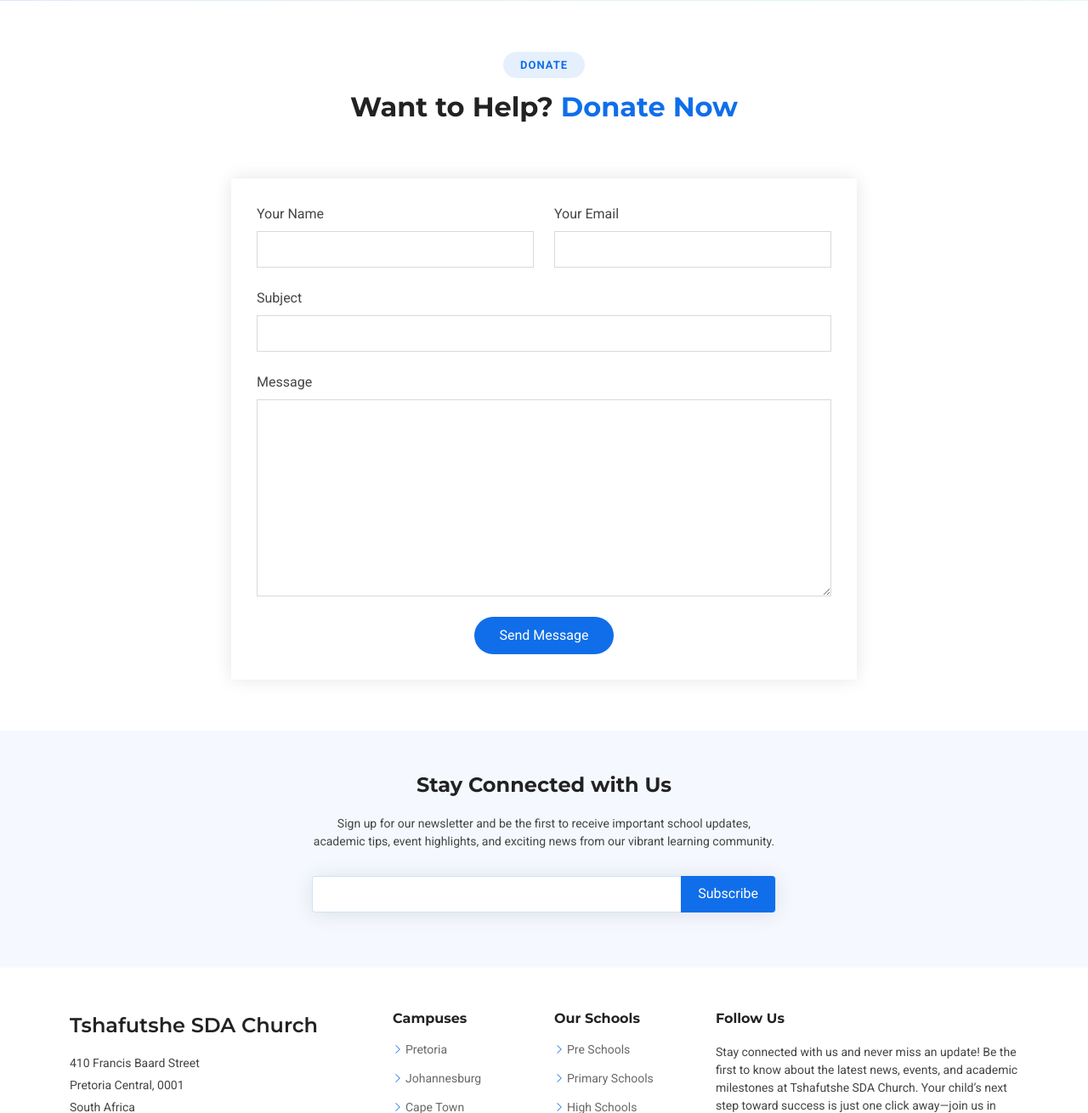
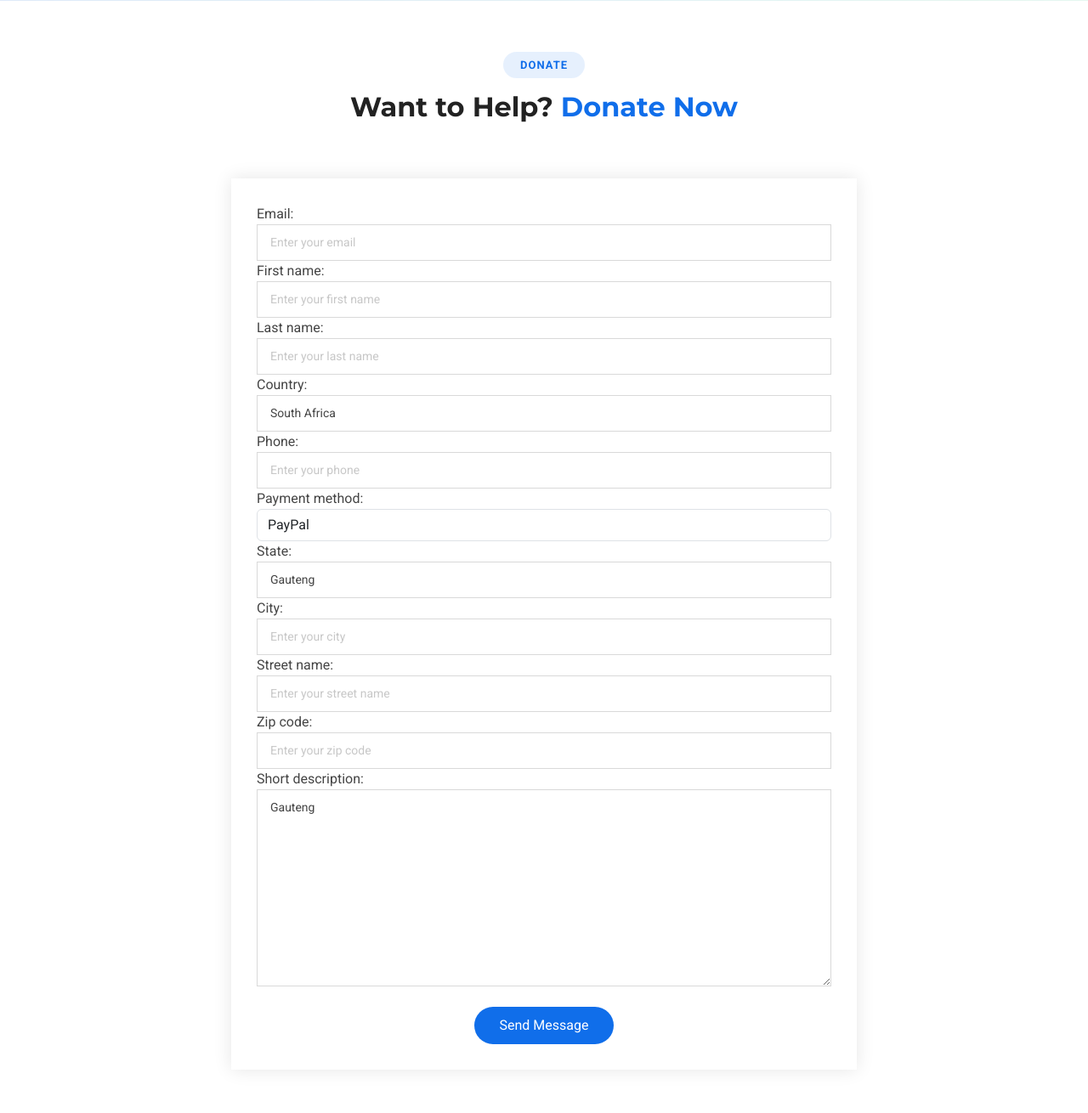
Before and after one commit to Carrington-dev/tshapfutshe, a Django app: page /en/donate/ in a window 1280 px wide. Shown: the part 718-2028 px from the top of the page at 85% size. Run offline with Django 5.2, Linux system fonts and the light colour scheme; some libraries are stand-ins or nearby versions.

Commit message:
Donate
Co-Authored-By: Stemgon <165911512+stemgon@users.noreply.github.com>

```diff
--- a/security/models.py
+++ b/security/models.py
@@ -87,10 +87,10 @@ class Order(models.Model):
     phone                   = models.CharField(max_length=50, default="")
     order_total             = models.DecimalField(max_digits=10, decimal_places=2, default=3)
     device_name             = models.CharField(max_length=700, null=True, blank=True)
-    currency                = models.CharField(max_length=40, default="ZAR")
+    currency                = models.CharField(max_length=40, default="USD")
     ip_adress               = models.CharField(max_length=40, default="0.0.0.1")
-    order_type          = models.CharField(max_length=300, choices=ORDER_TYPE, default="Reciept")
-    payment_method          = models.CharField(max_length=300, choices=payment_method, default="PayFast")
+    order_type              = models.CharField(max_length=300, choices=ORDER_TYPE, default="Reciept")
+    payment_method          = models.CharField(max_length=300, choices=payment_method, default="PayPal")
     city                    = models.CharField(max_length=200, blank=True, null=True)
     street_name             = models.CharField(max_length=400, blank=True, null=True)
     zip_code                = models.CharField(max_length=200, blank=True, null=True)
--- a/security/urls.py
+++ b/security/urls.py
@@ -30,5 +30,6 @@ urlpatterns = [
 
     path('donate/', views.donate, name='donate'),
     path('donations/', views.donations, name='donations'),
+    path('paypal/<str:pk>', views.paypal, name='paypal'),
 
 ]
--- a/security/vars.py
+++ b/security/vars.py
@@ -1,10 +1,10 @@
 payment_method = [
-    # ("PayPal","PayPal"),
-    ("PayFast","PayFast"),
+    ("PayPal","PayPal"),
+    # ("PayFast","PayFast"),
     # ("PayPal","PayPal"),
     # ("Ozow","Ozow"),
     # ("Yoco","Yoco"),
-    ("EFT","EFT"),
+    # ("EFT","EFT"),
 ]
 
 LABELS = (
--- a/security/views.py
+++ b/security/views.py
@@ -1,7 +1,11 @@
 from django.http import HttpResponse
-from django.shortcuts import render
+from django.shortcuts import redirect, render
+from django.urls import reverse
 from django.utils import translation
 from django.utils.translation import gettext_lazy as _
+from django.contrib import messages
+
+from security.forms import OrderForm3
 
 def my_view(request):
     output = _("Welcome to ") + "Tshapfutshe SDA Church!"
@@ -71,12 +75,38 @@ def music(request):
 
 # Add more views as needed for other donations or departments
 def donations(request):
-    return render(request, 'donations/donations.html')
+    context = dict()
+    return render(request, 'donations/donations.html', context)
 
 def donate(request):
-    return render(request, 'donations/donate.html')
+    context = dict()
+    # Handle the donation form submission here if needed
+    form = OrderForm3()
+    if request.method == 'POST':
+        form = OrderForm3(request.POST)
+        if form.is_valid():
+            order = form.save()
+            # order.order_number = str(order.pk)[-12:-1]
+            order.save()
+            messages.success(request, f'Thank you {order.first_name} {order.last_name}, your order number is {order.order_number}. Please proceed to pay.')
+            # url = f"{request.scheme}://{request.META['HTTP_HOST']}{str(reverse(order.payment_method.lower().strip(), args=[order.pk]))}"
+            # order_started_html.delay(url, order.pk)
+            # order_started.delay(url, order.pk)
 
-def paypal(request):
+            order.status = 'Pending'
+            order.currency = 'USD'
+            order.save()
+            if order.payment_method != None:
+                if order.payment_method != '':
+                    return redirect(reverse(order.payment_method.lower().strip(), args=[order.pk]))
+            return redirect('home')
+        else:
+            pass
+
+    context['form'] = form
+    return render(request, 'donations/donate.html', context)
+
+def paypal(request, pk):
     return render(request, 'donations/paypal.html')
 
 def payment_done(request):
--- a/templates/donations/donate.html
+++ b/templates/donations/donate.html
@@ -1,7 +1,7 @@
 {% extends 'base.html' %}
 
 {% load i18n %}
-{% block title %}{% if title %}{{title}}{% else %}Thrift Experiences{% endif %}{% endblock %}
+{% block title %}{% if title %}{{title}}{% else %}{{ company }}{% endif %}{% endblock %}
 
 {% block content %}
 
@@ -42,10 +42,14 @@
     <div class="col-lg-2"></div>
 
     <div class="col-lg-8">
-        <form action="/send-email" method="post" class="php-email-form" data-aos="fade-up" data-aos-delay="200">
+        <form action="{% url "donate" %}" method="post" class="php-email-form" data-aos="fade-up" data-aos-delay="200">
+        {% csrf_token %}
         <div class="row gy-4">
+            <div class="col-md-12">
+                {{ form}}
+            </div>
 
-            <div class="col-md-6">
+            {% comment %} <div class="col-md-6">
             <label for="name-field" class="pb-2">Your Name</label>
             <input type="text" name="name" id="name-field" class="form-control" required="">
             </div>
@@ -63,7 +67,7 @@
             <div class="col-md-12">
             <label for="message-field" class="pb-2">Message</label>
             <textarea class="form-control" name="message" rows="10" id="message-field" required=""></textarea>
-            </div>
+            </div> {% endcomment %}
 
             <div class="col-md-12 text-center">
             <div class="loading">Loading</div>
```
Also changed, not shown: templates/donations/paypal.html (added, +7 -0 lines), security/migrations/0004_remove_order_order_total_other_remove_order_user.py (added), security/migrations/0005_alter_order_currency_alter_order_payment_method.py (added).
